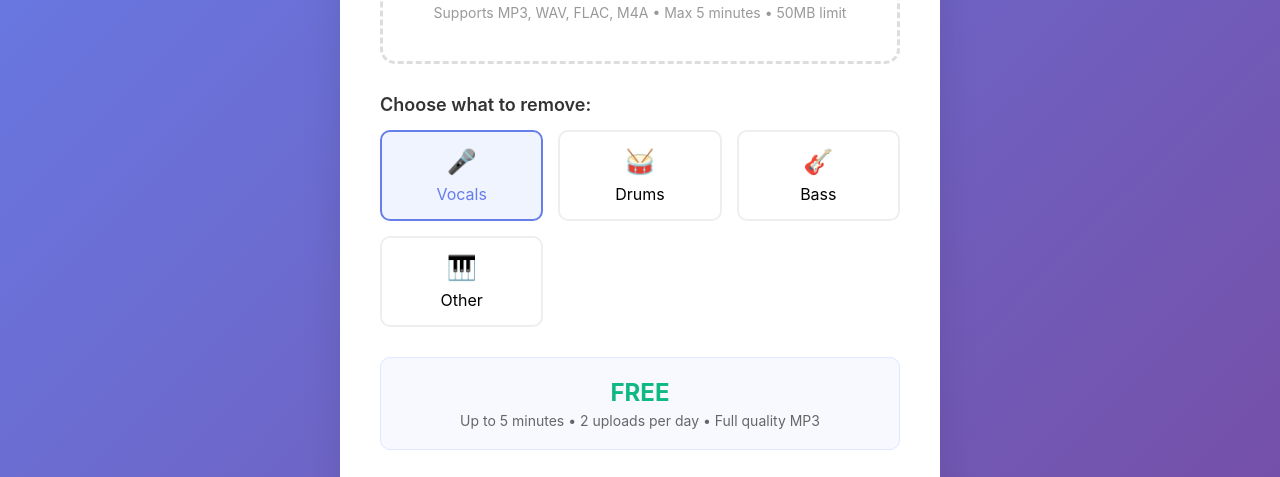
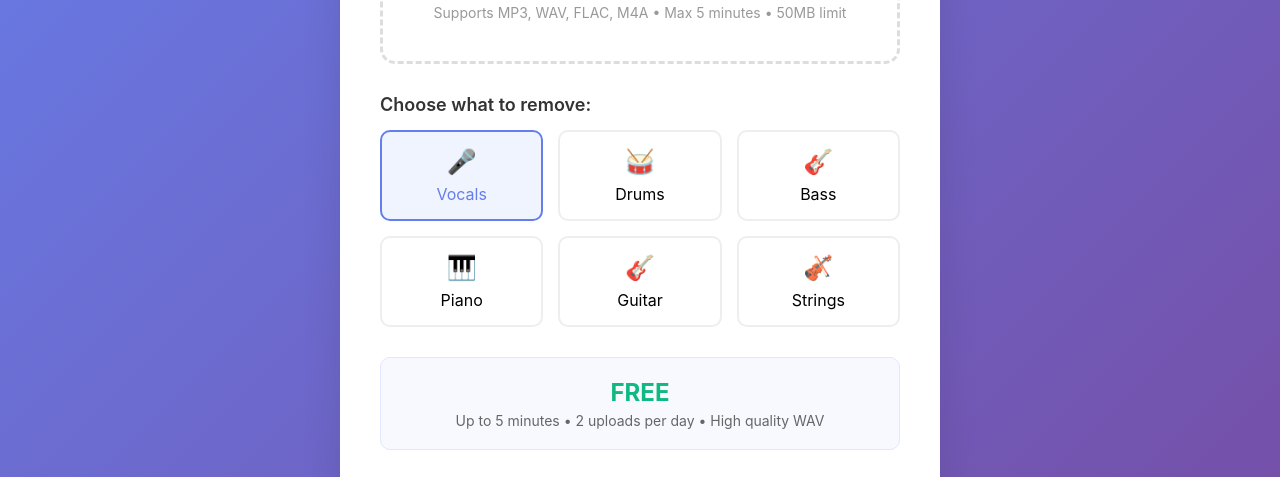
Before and after one commit to evalgenius13/muteone-web, a website: page index.html in a window 1280 px wide. Shown: the part 317-794 px from the top of the page. Drawn offline with Linux system fonts and the light colour scheme.

Commit message:
Update instrument options and pricing information

```diff
--- a/index.html
+++ b/index.html
@@ -285,11 +285,11 @@
         <div class="instrument-selector">
             <div class="section-title">Choose what to remove:</div>
             <div class="instrument-grid">
-                <div class="instrument-option selected" data-instrument="vocals">
+                <div class="instrument-option selected" data-instrument="voice">
                     <div class="instrument-icon">🎤</div>
                     <div>Vocals</div>
                 </div>
-                <div class="instrument-option" data-instrument="drums">
+                <div class="instrument-option" data-instrument="drum">
                     <div class="instrument-icon">🥁</div>
                     <div>Drums</div>
                 </div>
@@ -297,9 +297,17 @@
                     <div class="instrument-icon">🎸</div>
                     <div>Bass</div>
                 </div>
-                <div class="instrument-option" data-instrument="other">
+                <div class="instrument-option" data-instrument="piano">
                     <div class="instrument-icon">🎹</div>
-                    <div>Other</div>
+                    <div>Piano</div>
+                </div>
+                <div class="instrument-option" data-instrument="electric_guitar">
+                    <div class="instrument-icon">🎸</div>
+                    <div>Guitar</div>
+                </div>
+                <div class="instrument-option" data-instrument="strings">
+                    <div class="instrument-icon">🎻</div>
+                    <div>Strings</div>
                 </div>
             </div>
         </div>
@@ -307,7 +315,7 @@
         <div class="pricing-info">
             <div class="price" style="color: #10b981;">FREE</div>
             <div class="price-description">
-                Up to 5 minutes • 2 uploads per day • Full quality MP3
+                Up to 5 minutes • 2 uploads per day • High quality WAV
             </div>
         </div>
 
@@ -345,7 +353,7 @@
     <script>
         // Global variables
         let selectedFile = null;
-        let selectedInstrument = 'vocals';
+        let selectedInstrument = 'voice';
 
         // DOM elements
         const uploadArea = document.getElementById('uploadArea');
```
